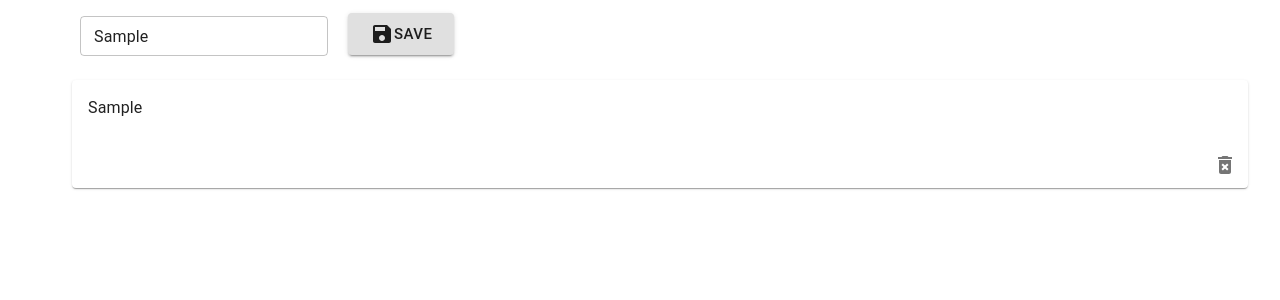
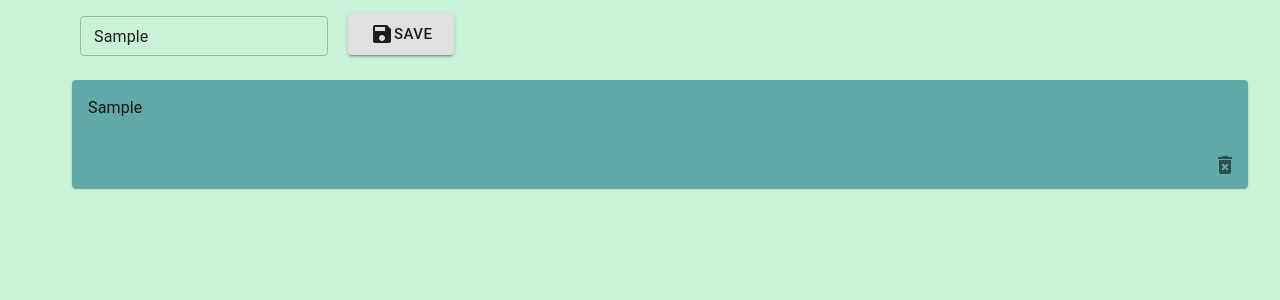
Before and after one commit to RuslanKurtianyk/note-app, a React (Create React App) app: page / in a window 1280 px wide. Both pictures are taken after typing "Sample" into the empty fields and a click on the button "SAVE". Shown: the top 300 px of the page. Built offline with nearby package versions, Linux system fonts and the light colour scheme.

Commit message:
refactor components folders, add styling

```diff
--- a/package.json
+++ b/package.json
@@ -6,6 +6,7 @@
   "dependencies": {
     "@material-ui/core": "^4.0.2",
     "@material-ui/icons": "^4.0.1",
+    "classnames": "^2.2.6",
     "formik": "^1.5.7",
     "react": "^16.8.6",
     "react-dom": "^16.8.6",
--- /dev/null
+++ b/src/components/App/App.css
@@ -0,0 +1,12 @@
+:root {
+    --primary-bg-color: #caf2d7;
+    --secondary-bg-color: #60a9a6;
+}
+
+body {
+    background-color: var(--primary-bg-color);
+}
+
+div .note-item {
+    background-color: var(--secondary-bg-color);
+}
--- /dev/null
+++ b/src/components/App/index.js
@@ -0,0 +1,3 @@
+import App from './App'
+
+export default App
--- /dev/null
+++ b/src/components/NoteForm/index.js
@@ -0,0 +1,3 @@
+import { NoteForm } from './NoteForm'
+
+export default NoteForm
--- a/src/components/NoteItem.jsx
+++ b/src/components/NoteItem/NoteItem.jsx
@@ -6,6 +6,7 @@ import IconButton from '@material-ui/core/IconButton'
 import DeleteForeverIcon from '@material-ui/icons/DeleteForever'
 import Typography from '@material-ui/core/Typography'
 import { makeStyles } from '@material-ui/core/styles'
+import classNames from 'classnames'
 
 const useStyles = makeStyles(() => ({
   card: {
@@ -19,10 +20,11 @@ const useStyles = makeStyles(() => ({
 export const NoteItem = (props) => {
     const {text, onRemove} = props
     const classes = useStyles()
+    const className = classNames(classes.card, 'note-item')
 
     return (
         <Card
-            className={classes.card}>
+            className={className}>
             <CardContent>
                 <Typography gutterBottom>
                     {text}
--- /dev/null
+++ b/src/components/NoteItem/index.js
@@ -0,0 +1,3 @@
+import { NoteItem } from './NoteItem'
+
+export default NoteItem
--- a/src/containers/AddNote.jsx
+++ b/src/containers/AddNote.jsx
@@ -2,12 +2,14 @@ import React from 'react'
 import { connect } from 'react-redux'
 import { addNote } from '../actions'
 import { Formik } from 'formik'
-import { NoteForm } from '../components/NoteForm'
+import NoteForm from '../components/NoteForm'
 import Container from '@material-ui/core/Container'
 
 const AddNote = ({ dispatch }) => {
   const onFormSubmit = ({text}) => {
-    dispatch(addNote(text))
+    if (text !== undefined && text !== '') {
+      dispatch(addNote(text))
+    }
   }
 
   return (
--- a/src/containers/NoteList.jsx
+++ b/src/containers/NoteList.jsx
@@ -1,6 +1,6 @@
 import React from 'react'
 import { connect } from 'react-redux'
-import { NoteItem } from '../components/NoteItem'
+import NoteItem from '../components/NoteItem'
 import { removeNote } from '../actions'
 
 const NoteList = ({ dispatch, notes }) => {
```
Also changed, not shown: src/components/App/App.jsx (renamed from src/components/App.jsx, +4 -3 lines), src/components/NoteForm/NoteForm.jsx (renamed from src/components/NoteForm.jsx), src/components/NoteItem/logo.svg (renamed from src/components/logo.svg), 1 other file (tests, documents, lock files or other folders).
